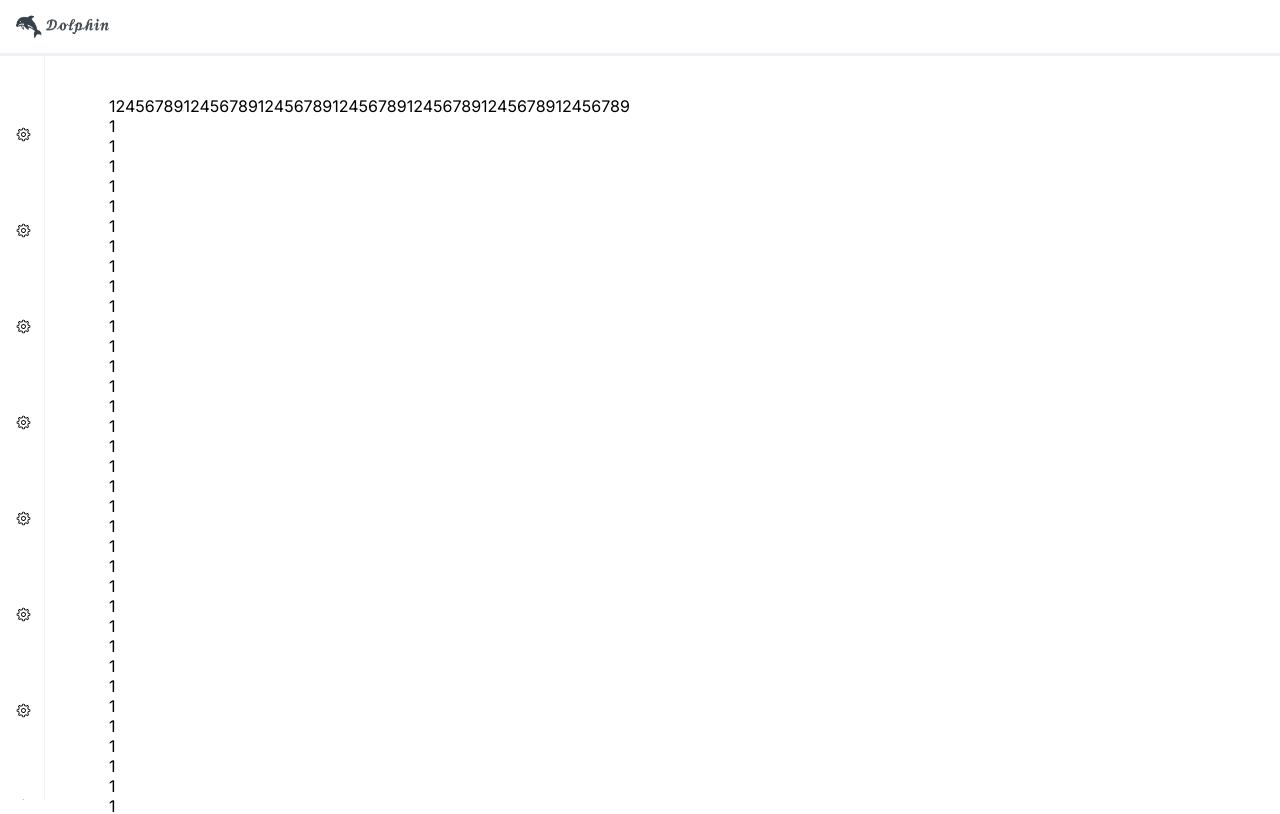
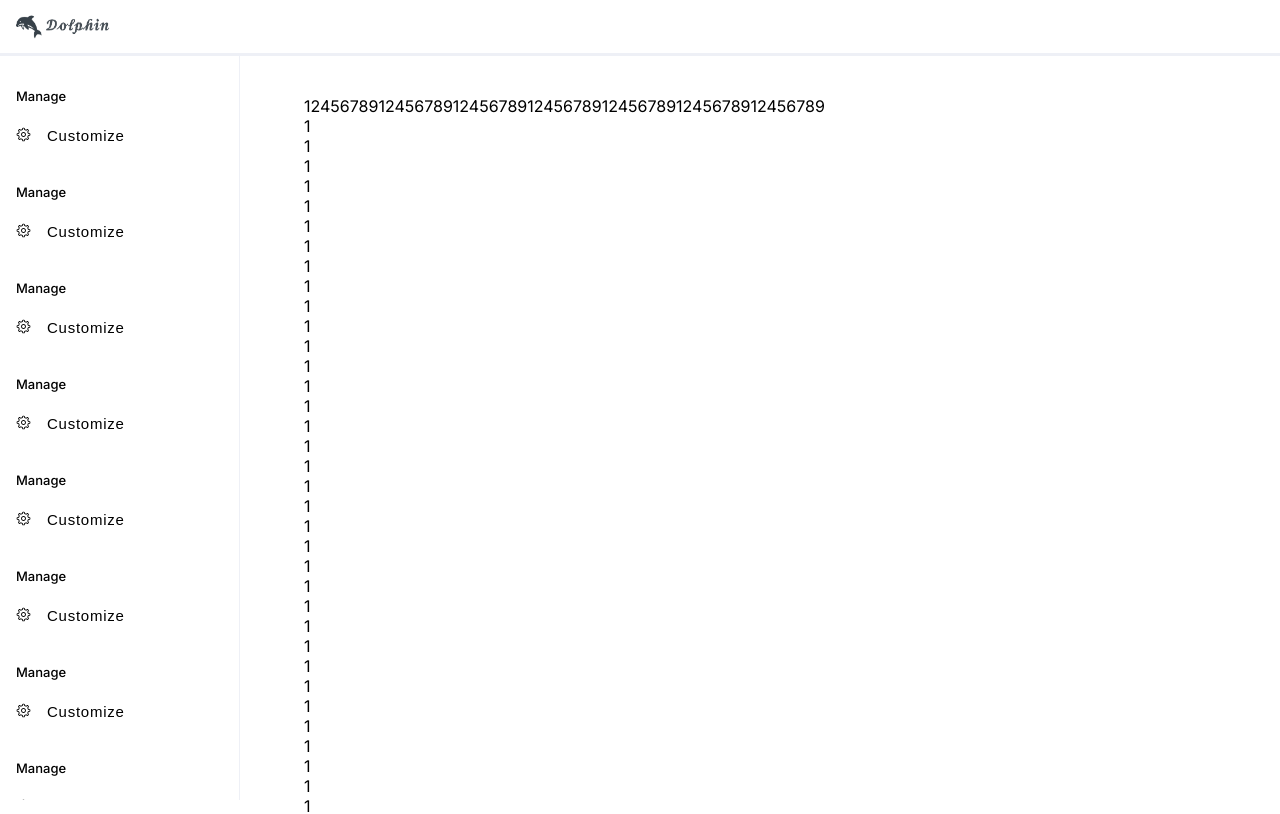
Before and after one commit to sinnlosses/daily-dev-clone, a Next.js app: page / in a window 1280 px wide. Shown: the top 814 px of the page. Built offline with nearby package versions, Linux system fonts and the light colour scheme.

Commit message:
サイドバー調整

```diff
--- a/src/components/layouts/components/app-content/app-content.module.css
+++ b/src/components/layouts/components/app-content/app-content.module.css
@@ -1,24 +1,12 @@
-.mainContainer {
-  display: flex;
-  flex-direction: row;
-  transition: padding-left 0.3s;
+.narrow {
+  @media screen and (min-width: 1020px) {
+    padding-left: 240px;
+  }
 }
 
-.mainContainerNarrow {
-  padding-left: 240px;
-}
-
-.mainContainerWide {
-  padding-left: 45px;
-}
-
-.main {
-  position: relative;
-  left: 0;
-  padding: var(--spacing-xl) var(--spacing-m);
-  z-index: -10;
-
+.wide {
   @media screen and (min-width: 1020px) {
-    padding: var(--spacing-xl) var(--spacing-4xl);
+    padding-left: 45px;
+    transition: padding-left 0.3s;
   }
 }
--- a/src/components/layouts/components/app-content/app-content.tsx
+++ b/src/components/layouts/components/app-content/app-content.tsx
@@ -1,27 +1,29 @@
+import { useAppContent } from "@/components/layouts/components/app-content/hooks/use-app-content"
 import { Header } from "@/components/layouts/components/header"
-import { useSidebar } from "@/components/layouts/components/sidebar/hooks/use-sidebar"
 import { PresentationalSidebar } from "@/components/layouts/components/sidebar/presentational-sidebar"
 import { HStack } from "@/components/ui/hstack"
-import { WhenVisible } from "@/components/ui/when-visible"
+import { StackItem } from "@/components/ui/stack-item"
 import clsx from "clsx"
 import { PropsWithChildren } from "react"
 import styles from "./app-content.module.css"
 
 export const AppContent = ({ children }: PropsWithChildren) => {
-  const { isExpanded, ...useSidebarReturn } = useSidebar()
+  const { isExpanded, isDesktop, setIsExpanded, showModal } = useAppContent()
+  console.log(isExpanded)
   return (
     <>
       <Header />
-      <HStack
-        className={clsx(
-          styles.mainContainer,
-          isExpanded ? styles.mainContainerNarrow : styles.mainContainerWide
+      <HStack>
+        {isDesktop && (
+          <PresentationalSidebar
+            isExpanded={isExpanded}
+            setIsExpanded={setIsExpanded}
+            showModal={showModal}
+          />
         )}
-      >
-        <WhenVisible desktop>
-          <PresentationalSidebar isExpanded={isExpanded} {...useSidebarReturn} />
-        </WhenVisible>
-        <main className={styles.main}>{children}</main>
+        <StackItem flexGrow className={clsx(isExpanded ? styles.narrow : styles.wide)}>
+          {children}
+        </StackItem>
       </HStack>
     </>
   )
--- /dev/null
+++ b/src/components/layouts/components/app-content/hooks/use-app-content.ts
@@ -0,0 +1,13 @@
+import {
+  UseSidebarReturnType,
+  useSidebar,
+} from "@/components/layouts/components/sidebar/hooks/use-sidebar"
+import { UseDeviceReturn, useDevice } from "@/hooks/use-device"
+
+type UseAppContentReturnType = UseSidebarReturnType & UseDeviceReturn
+
+export function useAppContent(): UseAppContentReturnType {
+  const useDeviceReturn = useDevice(1020)
+  const useSidebarReturn = useSidebar({ initIsExpanded: useDeviceReturn.isDesktop })
+  return { ...useSidebarReturn, ...useDeviceReturn }
+}
--- a/src/components/layouts/components/sidebar/hooks/use-sidebar.ts
+++ b/src/components/layouts/components/sidebar/hooks/use-sidebar.ts
@@ -4,13 +4,17 @@ import {
 } from "@/features/modal/customize-modal/hooks/use-customize-modal"
 import { Dispatch, SetStateAction, useState } from "react"
 
+type UseSidebarProps = {
+  initIsExpanded?: boolean
+}
+
 export type UseSidebarReturnType = UseCustomizeModalReturnType & {
   isExpanded: boolean
   setIsExpanded: Dispatch<SetStateAction<boolean>>
 }
 
-export function useSidebar(): UseSidebarReturnType {
+export function useSidebar({ initIsExpanded }: UseSidebarProps): UseSidebarReturnType {
   const useCustomizeModalReturnType = useCustomizeModal()
-  const [isExpanded, setIsExpanded] = useState(false)
+  const [isExpanded, setIsExpanded] = useState(true)
   return { ...useCustomizeModalReturnType, isExpanded, setIsExpanded }
 }
--- a/src/components/layouts/components/sidebar/sidebar.module.css
+++ b/src/components/layouts/components/sidebar/sidebar.module.css
@@ -43,6 +43,7 @@
   width: 25px;
   height: 25px;
   cursor: pointer;
+  color: var(--font-color-reverse);
   background-color: var(--theme-background-reverse);
   border: none;
   border-radius: 5px;
--- a/src/components/pages/Top/top.module.css
+++ b/src/components/pages/Top/top.module.css
@@ -0,0 +1,9 @@
+.main {
+  position: relative;
+  left: 0;
+  padding: var(--spacing-xl) var(--spacing-m);
+
+  @media screen and (min-width: 1020px) {
+    padding: var(--spacing-xl) var(--spacing-4xl);
+  }
+}
--- a/src/components/pages/top/top.module.css
+++ b/src/components/pages/top/top.module.css
@@ -0,0 +1,9 @@
+.main {
+  position: relative;
+  left: 0;
+  padding: var(--spacing-xl) var(--spacing-m);
+
+  @media screen and (min-width: 1020px) {
+    padding: var(--spacing-xl) var(--spacing-4xl);
+  }
+}
--- a/src/components/pages/top/top.page.tsx
+++ b/src/components/pages/top/top.page.tsx
@@ -4,13 +4,13 @@ import styles from "./top.module.css"
 type TopPageProps = UseTopPageReturnType
 export const TopPage: React.FC<TopPageProps> = ({}: UseTopPageReturnType) => {
   return (
-    <div className={styles.home}>
+    <main className={styles.main}>
       <p style={{ wordBreak: "break-all" }}>
         12456789124567891245678912456789124567891245678912456789
       </p>
       {Array.from(Array(50)).map((_, index) => {
         return <p key={index}>{1}</p>
       })}
-    </div>
+    </main>
   )
 }
--- a/src/components/ui/dialog/dialog.module.css
+++ b/src/components/ui/dialog/dialog.module.css
@@ -6,7 +6,7 @@
   height: 640px;
   width: 100%;
   max-width: 420px;
-  background-color: #0e1217;
+  background-color: var(--theme-background);
   border-color: var(--divider-tertiary);
   border-radius: 20px;
   outline: none;
--- a/src/components/ui/stack-item/stack-item.tsx
+++ b/src/components/ui/stack-item/stack-item.tsx
@@ -5,12 +5,13 @@ import styles from "./stack-item.module.css"
 type StackItemProps = PropsWithChildren<{
   flexGrow?: boolean
   noShrink?: boolean
+  className?: string
 }>
 
-export function StackItem(props: StackItemProps) {
+export function StackItem({ flexGrow, noShrink, className, children }: StackItemProps) {
   return (
-    <div className={clsx(props.flexGrow && styles.grow, props.noShrink && styles.noShrink)}>
-      {props.children}
+    <div className={clsx(flexGrow && styles.grow, noShrink && styles.noShrink, className)}>
+      {children}
     </div>
   )
 }
--- a/src/styles/globals.css
+++ b/src/styles/globals.css
@@ -39,16 +39,17 @@
 }
 
 :root[data-theme="light"] {
-  --theme-primary: #000;
+  --theme-primary: #0e1117;
   --theme-background: #fff;
   --theme-background-reverse: #0e1117;
-  --theme-background-reverse-hover: #0e111766;
+  --theme-background-reverse-hover: #0e1217a3;
   --button-default-color: #525866;
   --button-default-color-hover: #a8b3cf33;
   --link-default-color: #a8b3cf66;
-  --font-color-primary: #000;
-  --font-color-secondary: #525866;
-  --font-color-tertiary: #525866a3;
+  --font-color-primary: #0e1117;
+  --font-color-secondary: #525866a3;
+  --font-color-tertiary: #525866;
+  --font-color-reverse: #fff;
   --border-color-primary: #a8b3cf;
 }
 
@@ -63,6 +64,7 @@
   --font-color-primary: #fff;
   --font-color-secondary: #a8b3cf;
   --font-color-tertiary: #a8b3cf66;
+  --font-color-reverse: #0e1217;
   --border-color-primary: #a8b3cf66;
 }
 
```
